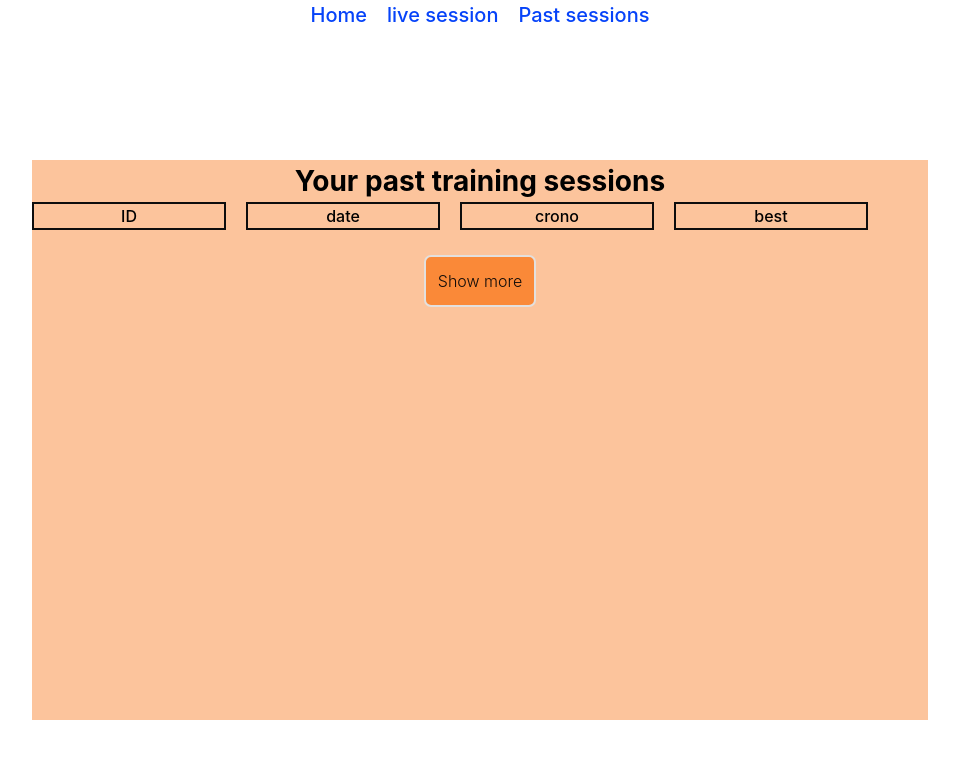
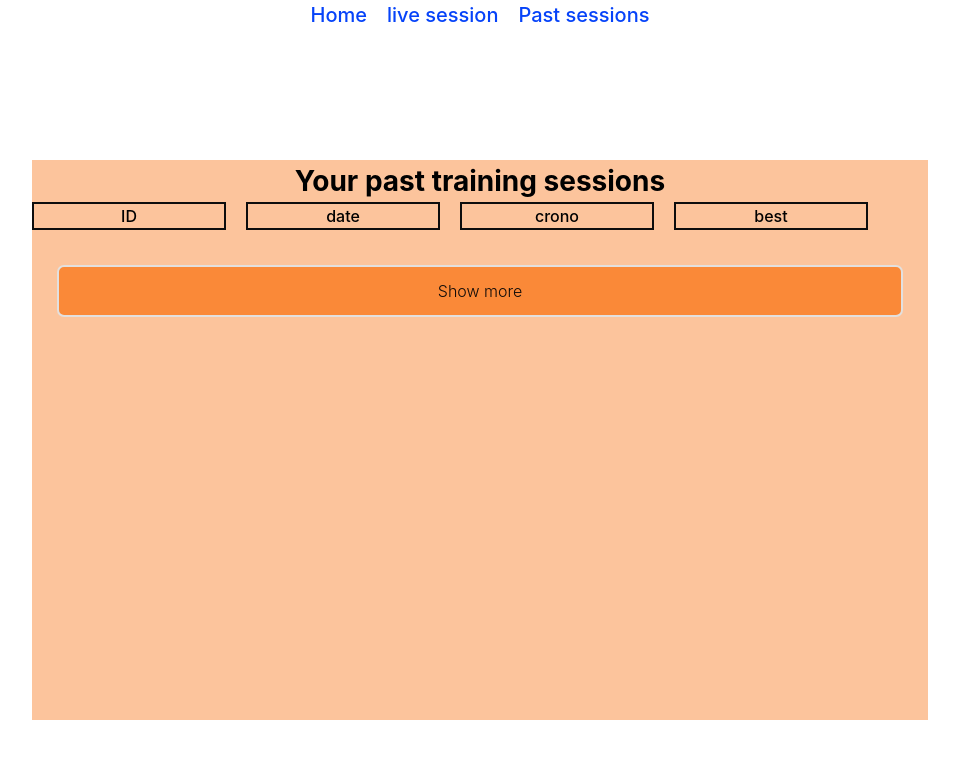
Before and after one commit to cipodrew/shadowbox, a SvelteKit app: page /history in a window 1280 px wide. Shown: the top 758 px of the page, without its empty margins (160-1119 px from the left). Built offline with nearby package versions, Linux system fonts and the light colour scheme.

Commit message:
feat: aggiunto espandere oltre 10 sessioni passate

```diff
--- a/src/routes/history/+page.svelte
+++ b/src/routes/history/+page.svelte
@@ -2,7 +2,6 @@
 	import Button from '$lib/components/Button.svelte';
 	import { onMount } from 'svelte';
 	import { getHistory } from './localStorage';
-	function showMore() {} //TODO:
 
 	/**
 	 * @type {Map<any,any> | null}
@@ -24,7 +23,7 @@
 			return [];
 		}
 		const arr = Array.from(history.values());
-		return arr.slice(-10, arr.length).reverse();
+		return arr.slice(-10, undefined).reverse();
 		//reverse does not count as a side effect here because slice returns a copy
 	});
 
@@ -36,11 +35,14 @@
 			return [];
 		}
 		const arr = Array.from(history.values());
-		return arr.slice(0, -11).reverse();
+		return arr.slice(0, -10).reverse();
 		//reverse does not count as a side effect here because slice returns a copy
 	});
 
-	$inspect(lastTenHistory);
+	let isShownMore = $state(false);
+	function toggleMore() {
+		isShownMore = !isShownMore;
+	}
 </script>
 
 <svelte:head>
@@ -73,8 +75,26 @@
 					</a>
 				{/each}
 			{/if}
+			{#if !isShownMore}
+				<Button variant="primary" onClick={toggleMore}>Show more</Button>
+			{:else if restOfHistory}
+				{#each restOfHistory as session}
+					<a href="/history/{session.id}">
+						<div class="table-line">
+							<div class="table-item">{session.id}</div>
+							<div class="table-item">
+								{session.date}
+							</div>
+							<div class="table-item">{session.crono}</div>
+							<!-- <div class="table-item">score</div> -->
+							<div class="table-item">{session.best.modulus}</div>
+							<button class="">-></button>
+						</div>
+					</a>
+				{/each}
+				<Button variant="primary" onClick={toggleMore}>Collapse</Button>
+			{/if}
 		</section>
-		<Button variant="primary" onClick={showMore}>Show more</Button>
 	</main>
 </div>
 
```
